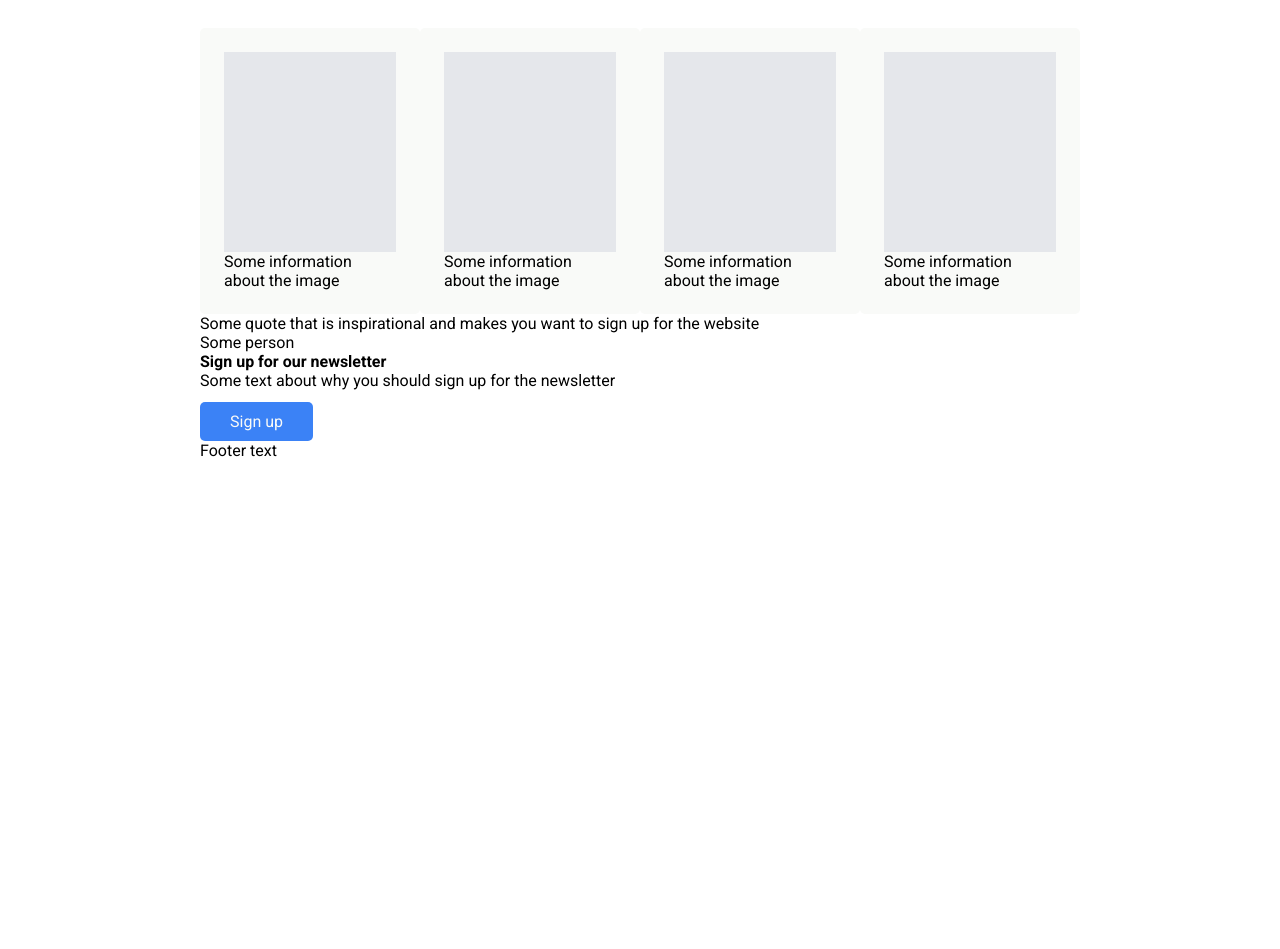
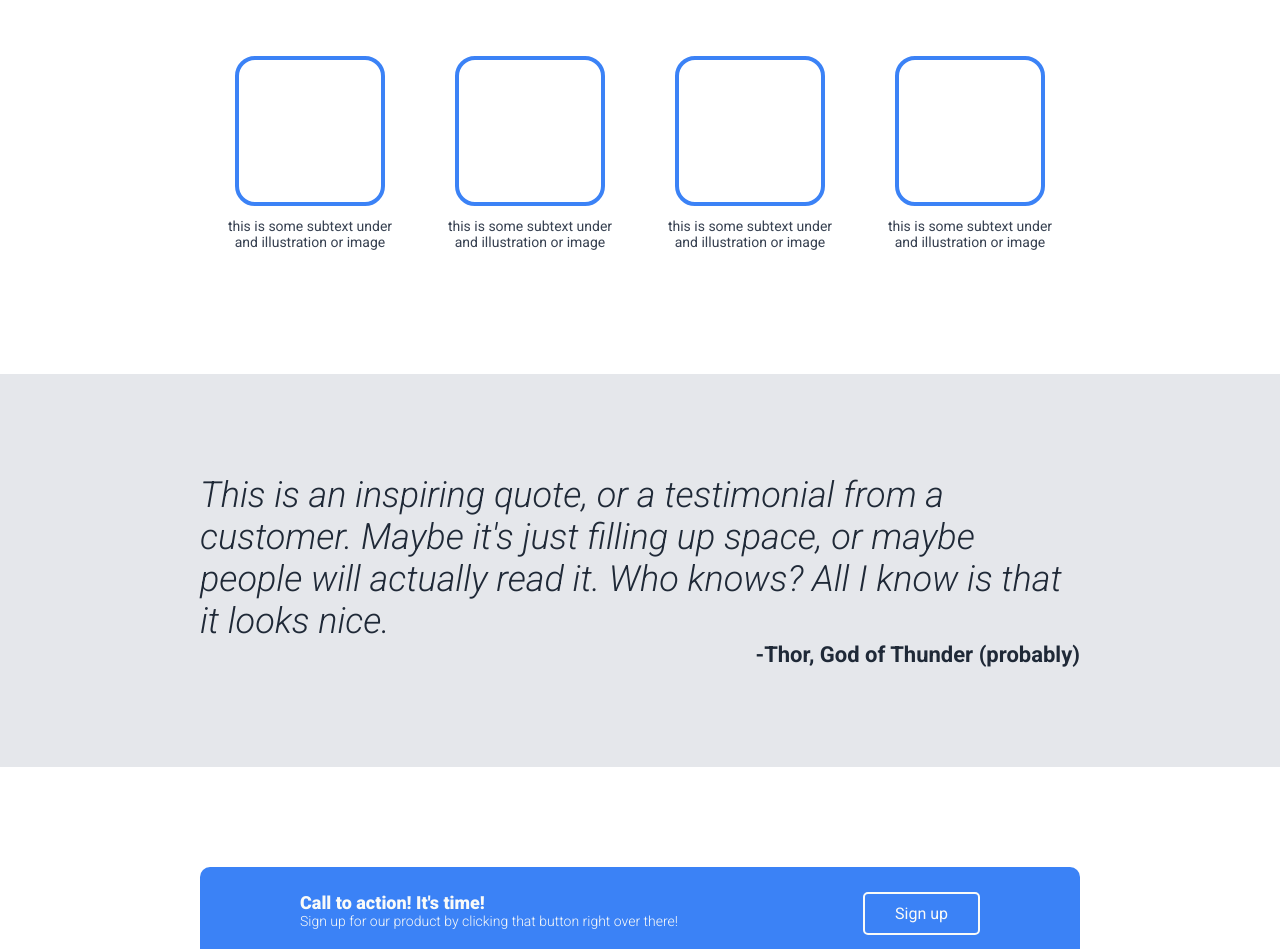
Before and after one commit to JoshDGuenther/foundations_landing_page, a plain HTML site: page index.html in a window 1280 px wide. Shown: the part 586-1535 px from the top of the page. Before the commit the page ends 1046 px from the top, so only its background shows below. Drawn offline with Linux system fonts and the light colour scheme.

Commit message:
finished card section, added quote, sign up, and footer sections

```diff
--- a/index.html
+++ b/index.html
@@ -39,38 +39,40 @@
         <div class="info-cards">
             <div class="info-card">
                 <div class="info-card-img"></div>
-                <p>Some information about the image</p>
+                <p>this is some subtext under and illustration or image</p>
             </div>
             <div class="info-card">
                 <div class="info-card-img"></div>
-                <p>Some information about the image</p>
+                <p>this is some subtext under and illustration or image</p>
             </div>
             <div class="info-card">
                 <div class="info-card-img"></div>
-                <p>Some information about the image</p>
+                <p>this is some subtext under and illustration or image</p>
             </div>
             <div class="info-card">
                 <div class="info-card-img"></div>
-                <p>Some information about the image</p>
+                <p>this is some subtext under and illustration or image</p>
             </div>
         </div>
     </div>
 
     <div class="quote-div">
-        <quote>Some quote that is inspirational and makes you want to sign up for the website</quote>
-        <p>Some person</p>
+        <quote>This is an inspiring quote, or a testimonial from a customer. Maybe it's just filling up space, or maybe people will actually read it. Who knows? All I know is that it looks nice.</quote>
+        <p>-Thor, God of Thunder (probably)</p>
     </div>
 
     <div class="sign-up-div">
-        <div class="sign-up-text">
-            <h4>Sign up for our newsletter</h4>
-            <p>Some text about why you should sign up for the newsletter</p>
+        <div class="sign-up-box">
+            <div class="sign-up-text">
+                <h4>Call to action! It's time!</h4>
+                <p>Sign up for our product by clicking that button right over there!</p>
+            </div>
+            <button class="sign-up-btn btn-border">Sign up</button>
         </div>
-        <button class="sign-up-btn btn-border">Sign up</button>
     </div>
 
     <footer>
-        <p>Footer text</p>
+        <p>Copyright &copy; Guenther Productions 2025</p>
     </footer>
 
 </body>
--- a/styles.css
+++ b/styles.css
@@ -61,7 +61,7 @@ header ul li a{
 .main-div{
     display: flex;
     justify-content: space-between;
-    align-items: center;
+    align-items: flex-stretch;
     padding-top: 100px;
     padding-bottom: 100px;
     background-color: #1F2937;
@@ -71,6 +71,11 @@ header ul li a{
 .main-text{
     width: 50%;
     padding-right: 48px;
+
+    display: flex;
+    flex-direction: column;
+    align-items: flex-start;
+    gap: 2px;
 }
 
 .main-text h1{
@@ -82,6 +87,7 @@ header ul li a{
 .main-text p{
     font-size: 18px;
     color: #E5E7EB;
+    margin-bottom: 12px;
 }
 
 .sign-up-btn{
@@ -90,12 +96,14 @@ header ul li a{
     padding: 10px 30px;
     border-radius: 5px;
     font-size: 16px;
-    margin-top: 12px;
 }
 
 .main-img{
     background-color: #E5E7EB;
-    padding: 100px;
+    width: 50%;
+    display: flex;
+    justify-content: center;
+    align-items: center;
 }
 
 /* This section styles the card section */
@@ -113,14 +121,94 @@ header ul li a{
 }
 
 .info-card{
-    background-color: #F9FAF8;
     padding: 24px;
-    border-radius: 5px;
     width: 30%;
+    display: flex;
+    flex-direction: column;
+    align-items: center;
 }
 
 .info-card .info-card-img{
+    width: 150px;
+    height: 150px;
+    border: 4px solid #3B82F6;
+    border-radius: 20px;
+    margin-bottom: 12px;}
+
+.info-card p{
+    font-size: 14px;
+    color: #374151;
+    text-align: center;
+}
+
+/* This section styles the quote */
+.quote-div{
+    background-color: #E5E7EB;
+    margin-top: 100px;
+    padding-top: 100px;
+    padding-bottom: 100px;
+
+    display: flex;
+    flex-direction: column;
+    align-items: flex-end;
+}
+
+quote{
+    font-size: 36px;
+    font-weight: 300;
+    font-style: italic;
+    color: #1F2937;
+}
+.quote-div p{
+    font-size: 18px;
+    font-weight: 700;
+    font-size: 22px;
+    color: #1F2937;
+}
+
+/* This section styles the sign up div */
+.sign-up-div{
+    display: flex;
+    justify-content: space-between;
+    align-items: center;
+    margin: 100px 0;
+}
+
+.sign-up-box{
+    background-color: #3B82F6;
     width: 100%;
-    height: 200px;
-    background-color: #E5E7EB;
+    padding: 25px 100px;
+    border-radius: 10px;
+
+    display: flex;
+    justify-content: space-between;
+    align-items: flex-start;
 }
+
+.sign-up-text *{
+    color: #F9FAF8;
+}
+
+.sign-up-text h4{
+    font-size: 18px;
+    font-weight: 900;
+}
+
+.sign-up-text p{
+    font-size: 14px;
+    font-weight: 300;
+}
+
+.btn-border{
+    border: 2px solid #F9FAF8;
+}
+
+/* This section styles the footer */
+footer{
+    background-color: #1F2937;
+    color: #F9FAF8;
+    font-size: 14px;
+    font-weight: 300;
+    text-align: center;
+    padding: 25px 200px;
+}
```
